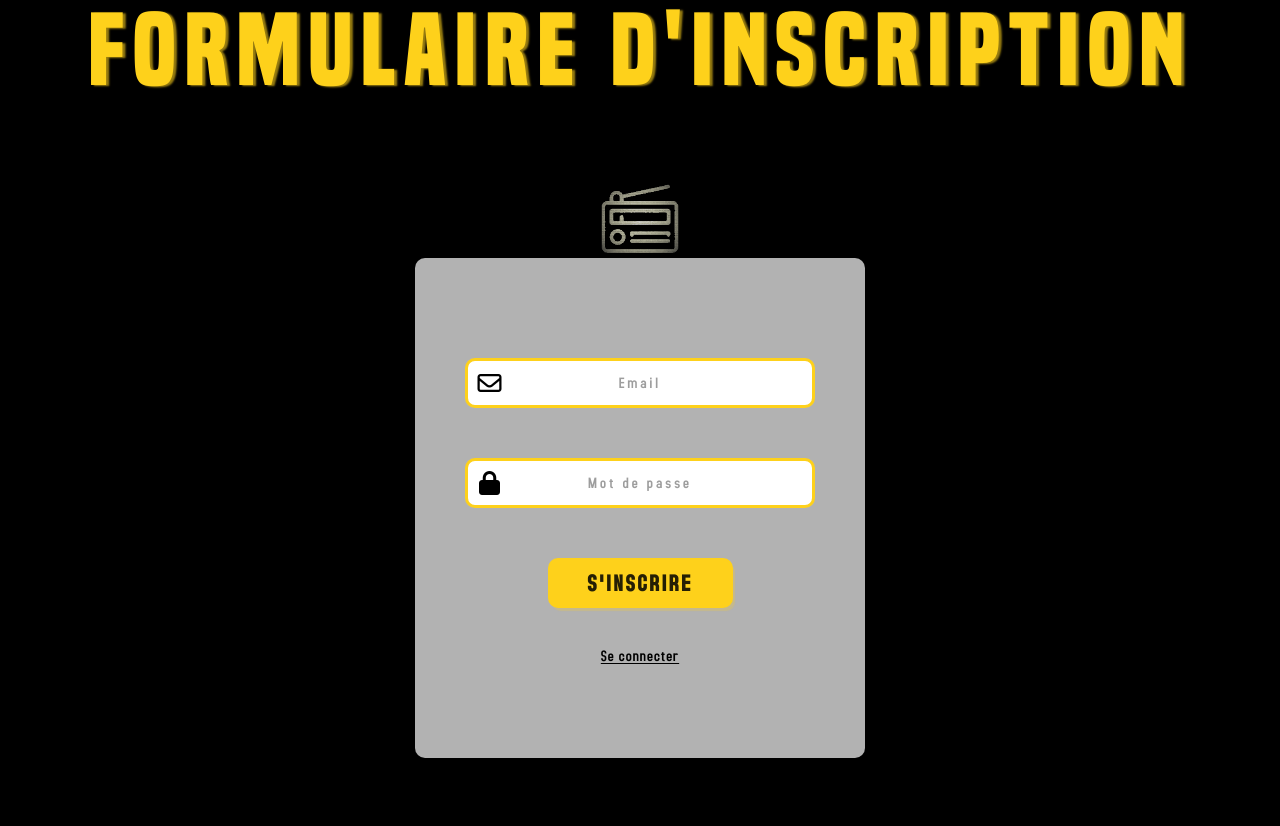
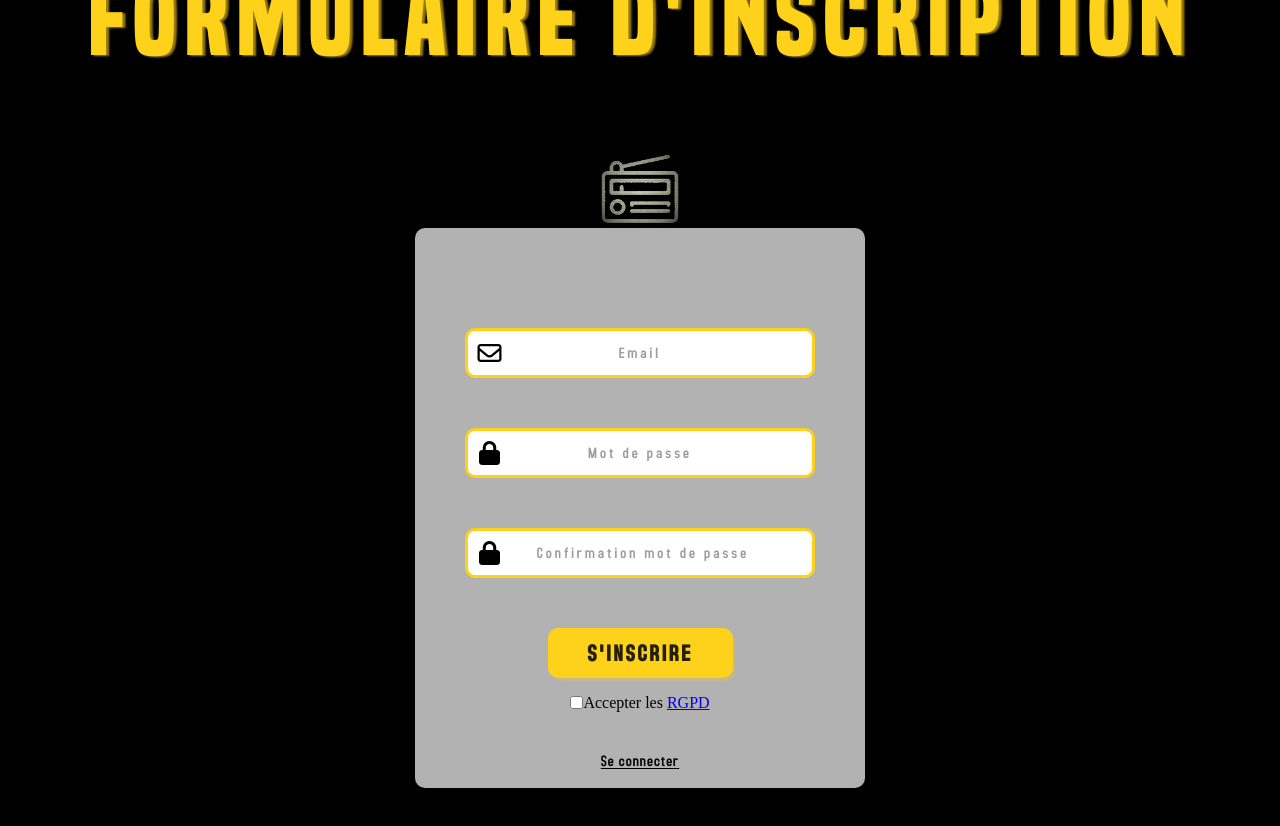
Before and after one commit to Pakibenji/soundspectrum, a React (Create React App) app in the folder soundspectrumfront/: page /signup in a window 1280 px wide. Shown: the top 826 px of the page. Built offline with nearby package versions, Linux system fonts and the light colour scheme.

Commit message:
signup confirm mot de passe

```diff
--- a/soundspectrumfront/src/components/Signup.js
+++ b/soundspectrumfront/src/components/Signup.js
@@ -39,8 +39,6 @@ const Signup = ({ setCurrUser }) => {
   };
   return (
     <>
-
-
       <section className="title-form">
         <h1>Formulaire d'inscription</h1>
         <div className="form-container">
@@ -67,9 +65,24 @@ const Signup = ({ setCurrUser }) => {
                 />
                 <i class="fa-solid fa-lock" id="lock"></i>
               </div>
+              <div className="password-container">
+                <input
+                  className="input-password"
+                  type="password"
+                  name="password"
+                  placeholder=" Confirmation mot de passe"
+                />
+                <i class="fa-solid fa-lock" id="lock"></i>
+              </div>
               <button className="button-form" type="submit">
                 s'inscrire
               </button>
+              <div className="rgpd-container">
+                <input type="checkbox" name="rgpd" id="rgpd" />
+                <label htmlFor="rgpd">
+                  Accepter les <a href="/rgpd">RGPD</a>
+                </label>
+              </div>
             </form>
             <div className="navlink-container">
               <NavLink className="inscription" to="/login">
--- a/soundspectrumfront/src/styles/pages/_form.scss
+++ b/soundspectrumfront/src/styles/pages/_form.scss
@@ -37,7 +37,7 @@
       flex-direction: column;
       align-items: center;
       padding: 50px;
-      height: 500px;
+      height: 560px;
     }
     & .email-container {
       position: relative;
@@ -76,11 +76,18 @@
     & .button-form {
       margin: 0;
     }
+    & .rgpd-container {
+      height: 50px;
+      width: 100%;
+      display: flex;
+      justify-content: center;
+      align-items: center;
+    }
   }
   & .navlink-container {
     font-family: $font2;
     letter-spacing: 1px;
-    padding: 20px;
+    padding: 5px;
     margin: 15px;
     & .inscription {
       text-decoration: 1px underline black;
@@ -95,5 +102,9 @@
         text-underline-offset: 2px;
       }
     }
+    & span {
+
+      line-height: 1.5rem;
+    }
   }
 }
```
